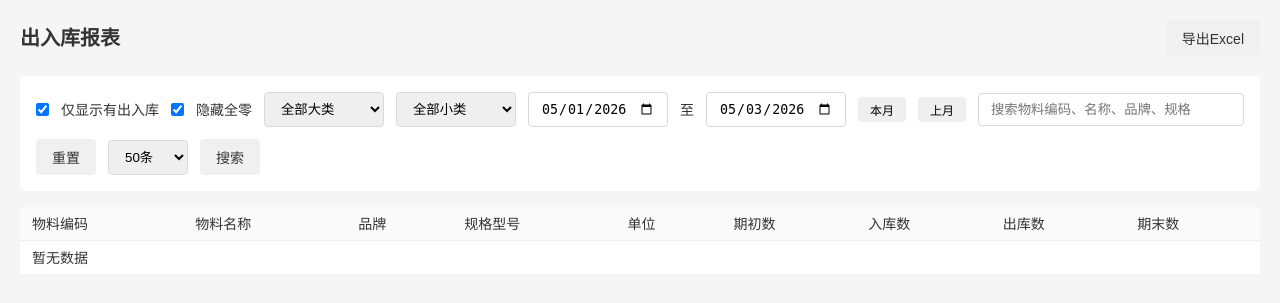
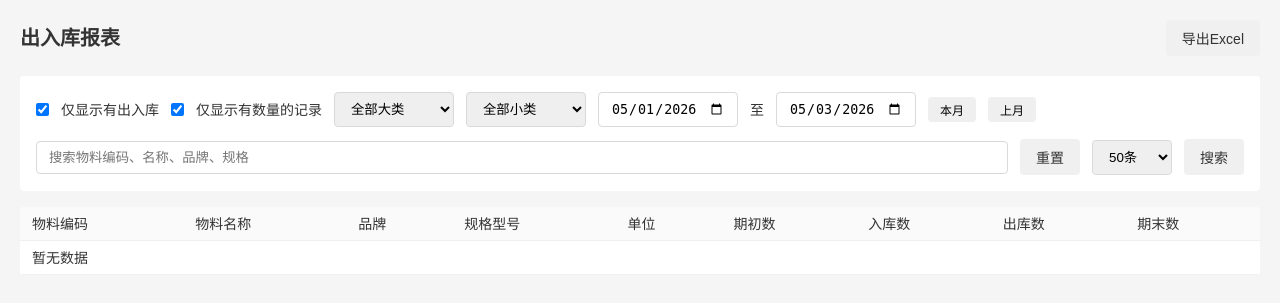
Before and after one commit to MaxC1980/warehouse, a Flask app: page /reports/stock-flow in a window 1280 px wide. Shown: the part 50-353 px from the top of the page. Run offline with Flask 3, Linux system fonts and the light colour scheme; the visitor is signed in with stand-in values (Sample User, id 1); data that the repository does not hold is empty.

Commit message:
feat: 出入库报表复选框标签改为肯定式：隐藏全零→仅显示有数量的记录
Maxc

```diff
--- a/templates/report_stock_flow.html
+++ b/templates/report_stock_flow.html
@@ -14,7 +14,7 @@
     <input type="checkbox" id="hide-no-change" checked onchange="loadReport()">
     <label for="hide-no-change">仅显示有出入库</label>
     <input type="checkbox" id="hide-zero" checked onchange="loadReport()">
-    <label for="hide-zero">隐藏全零</label>
+    <label for="hide-zero">仅显示有数量的记录</label>
     <select id="search-major-category" onchange="onMajorChange(); loadReport()" style="width:120px;">
         <option value="">全部大类</option>
     </select>
```
